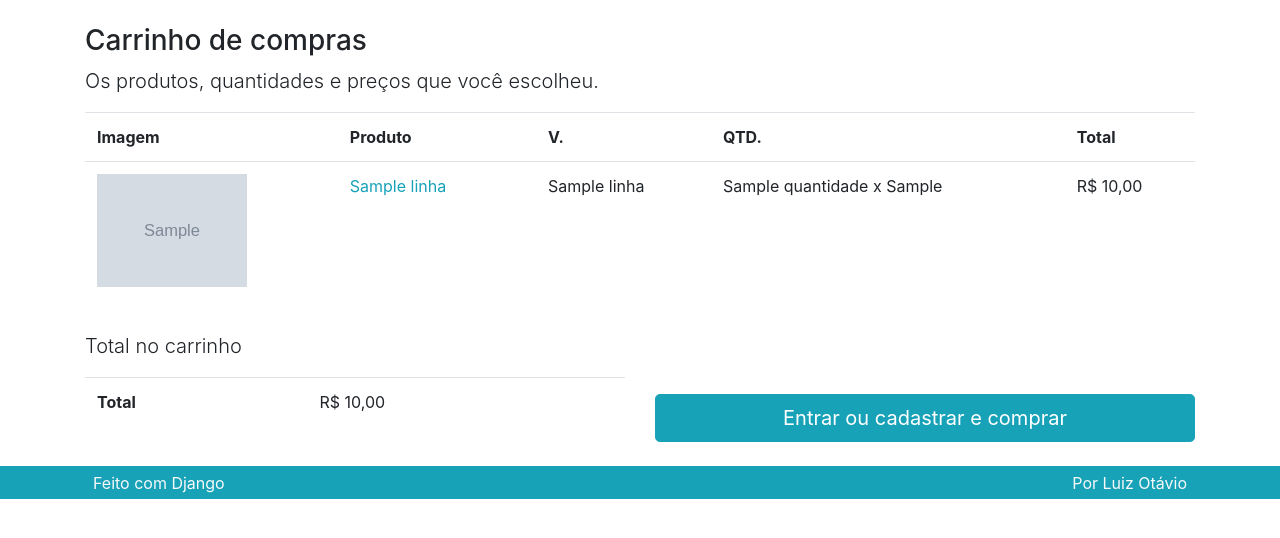
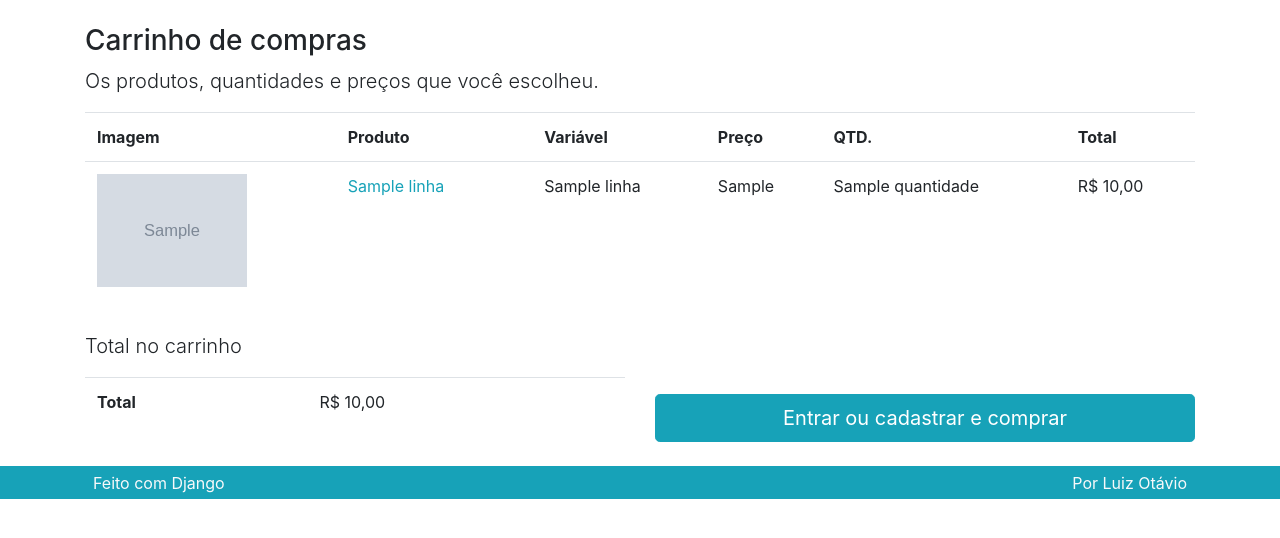
Before and after one commit to adriano-ferrari/udemy-django-lom, a Django app: template projeto_e-commerce/e-commerce/loja/produto/templates/produto/carrinho.html in a window 1280 px wide. Shown: the part 56-594 px from the top of the page. Run offline with Django 4.2, Linux system fonts and the light colour scheme; the template is opened without the code that fills it: most values are stand-ins (such as "Sample title", 1, 10 or a date in 2020); grey boxes marked "Sample" are stand-in pictures; some libraries are stand-ins or nearby versions.

Commit message:
Aula 576 - Renderizando o carrinho - parte 1

```diff
--- a/projeto_e-commerce/e-commerce/templates/parciais/_carrinho.html
+++ b/projeto_e-commerce/e-commerce/templates/parciais/_carrinho.html
@@ -6,11 +6,11 @@
         <tr>
             <th class="d-none d-lg-block">Imagem</th>
             <th>Produto</th>
-            <th>V.</th>
+            <th>Variável</th>
+            <th>Preço</th>
             <th>QTD.</th>
             <th>Total</th>
         </tr>
-
         {% for linha in carrinho.values %}
             <tr>
                 <td class="d-none d-lg-block">
@@ -20,30 +20,25 @@
                     <a href="{% url 'produto:detalhe' linha.slug %}">
                         {{ linha.produto_nome }}
                     </a>
-
                     <a class="ml-3" href="{% url 'produto:removerdocarrinho' %}?vid={{ linha.variacao_id }}">
                         <i class="fas fa-times-circle text-danger" aria-hidden="true"></i>
                     </a>
                 </td>
                 <td>{{ linha.variacao_nome }}</td>
                 <td>
-                {{ linha.quantidade }} x
                     {% if linha.preco_unitario_promocional %}
                         {{ linha.preco_unitario_promocional }}
                     {% else %}
                         {{ linha.preco_unitario }}
                     {% endif %}
+                <td>{{ linha.quantidade }}</td>
                 </td>
-
                 {% if linha.preco_quantitativo_promocional %}
                     <td>{{ linha.preco_quantitativo_promocional|formata_preco }}</td>
                 {% else %}
                     <td>{{ linha.preco_quantitativo|formata_preco }}</td>
                 {% endif %}
-
             </tr>
         {% endfor %}
-
-
     </table>
 </div>
--- a/projeto_e-commerce/e-commerce/templates/parciais/_nav.html
+++ b/projeto_e-commerce/e-commerce/templates/parciais/_nav.html
@@ -33,14 +33,11 @@
             {% if request.session.carrinho %}
             <li class="nav-item">
                 <a class="nav-link nav-cart-link active" href="{% url 'produto:carrinho' %}">
-                    <span class="nav-cart-text mr-1">
-                        Carrinho
+                    <span class="nav-cart-icon mr-2">
+                        <i class="fas fa-shopping-cart"></i>
                     </span>
                     <span class="nav-cart-count mr-1">
-                        <strong>{{ request.session.carrinho|cart_total_qtd }}x</strong>
-                    </span>
-                    <span class="nav-cart-icon mr-2">
-                        <i class="fas fa-shopping-cart"></i>
+                        <strong>{{ request.session.carrinho|cart_total_qtd }} itens</strong>
                     </span>
                 </a>
             </li>
```
Also changed, not shown: projeto_e-commerce/e-commerce/loja/produto/templates/produto/carrinho.html (+0 -14 lines). Lines whose indentation alone changed are shown as unchanged.
